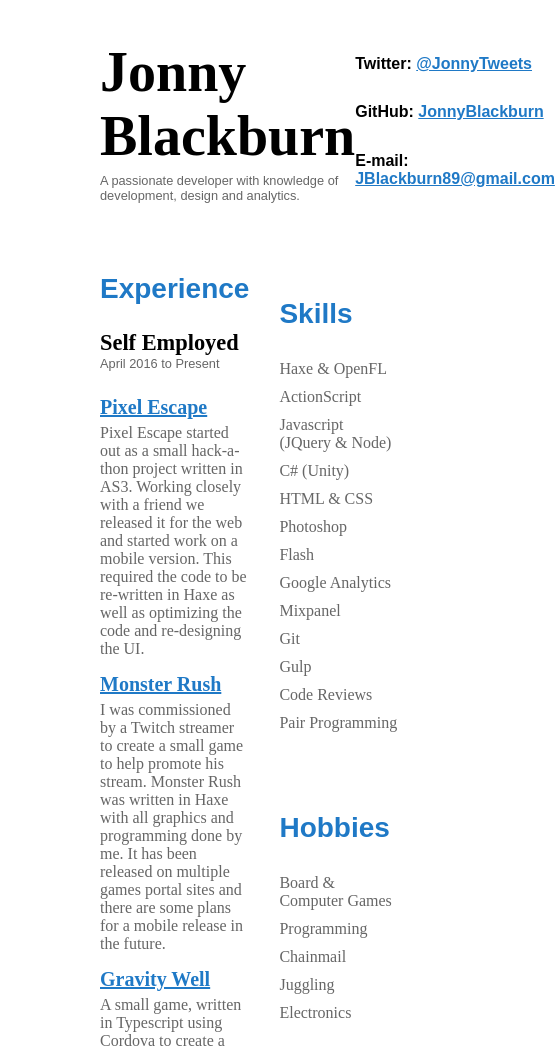
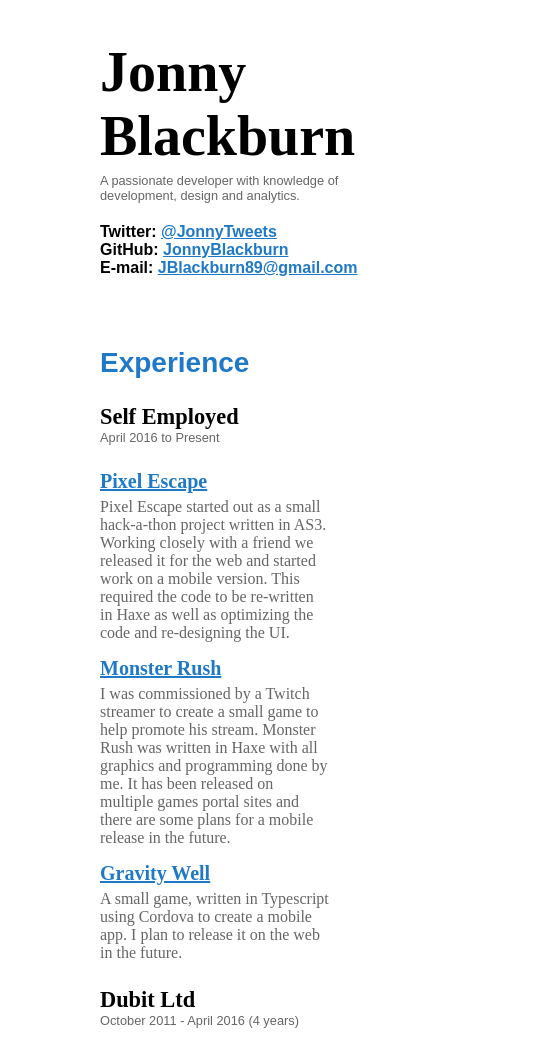
Before and after one commit to JonnyCodes/JonnyCodes.github.io, a plain HTML site: page index.html in a window 390 px wide. Shown: the top 1046 px of the page, 555 px wide, since content can reach past the window. Drawn offline with Linux system fonts and the light colour scheme.

Commit message:
Added css breakpoints to make the design more fluid

```diff
--- a/style.css
+++ b/style.css
@@ -102,3 +102,27 @@ h4 {
 .project ul {
 	margin: 10px 18px;
 }
+
+
+@media only screen and (max-width: 1024px) {
+    header {
+		flex-direction: column;
+	}
+
+	#info {
+		margin-top: 20px;
+	}
+
+	#content {
+		flex-direction: column;
+	}
+
+	#rightCol {
+		flex-direction: row;
+		flex-wrap: wrap;
+	}
+
+	#rightCol * {
+		margin-right: 5px;
+	}
+}
```
